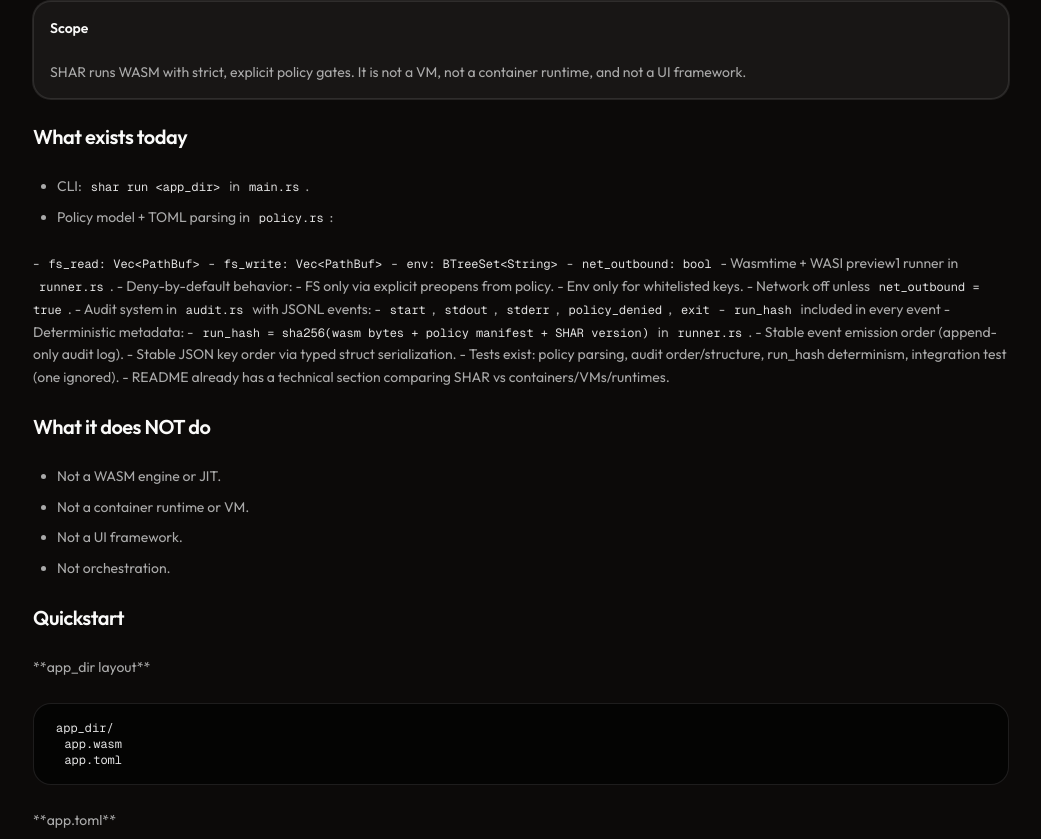
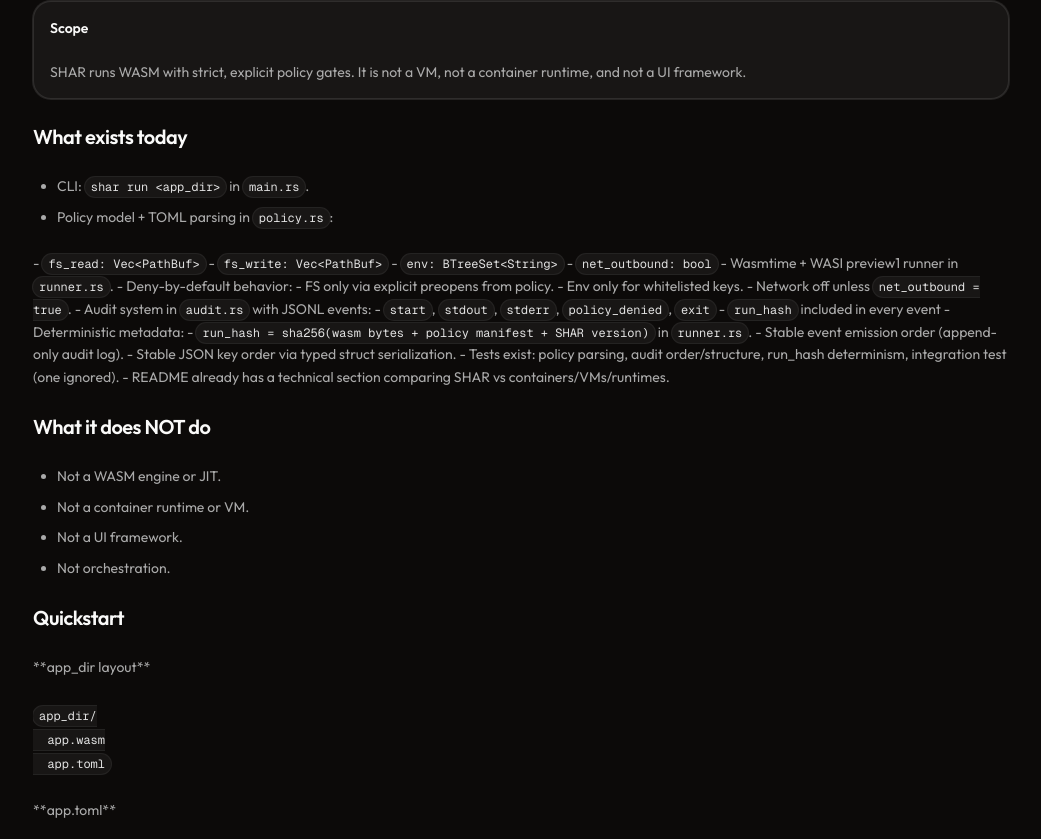
Before and after one commit to 0xXrer/myportfolio, a Next.js app: page /shar in a window 1280 px wide. Shown: the part 381-1220 px from the top of the page, without its empty margins (119-1160 px from the left). Built offline with nearby package versions, Linux system fonts and the light colour scheme.

Commit message:
Refactor pre and code components for styling updates

```diff
--- a/components/mdx.tsx
+++ b/components/mdx.tsx
@@ -67,15 +67,31 @@ const mdxComponents = {
     <li className="leading-relaxed" {...props} />
   ),
 pre: (props: React.HTMLAttributes<HTMLPreElement>) => (
-    <pre className="overflow-x-auto rounded-xl border border-white/10 bg-black/60 p-4 text-xs text-[#d6d6d6]" {...props} />
+  <pre
+    className="overflow-x-auto rounded-none border-0 bg-transparent p-0"
+    {...props}
+  />
 ),
 code: ({ className, ...props }: React.HTMLAttributes<HTMLElement>) => {
   const isBlock = className?.includes("language-")
-    const styles = isBlock
-      ? "font-mono text-[0.75rem] text-[#d6d6d6]"
-      : "px-1.5 py-0.5 font-mono text-[0.75rem] text-[#e2e2e2]"
 
-    return <code className={[styles, className].filter(Boolean).join(" ")} {...props} />
+  if (isBlock) {
+    return (
+      <code
+        className={["font-mono text-[0.75rem] text-[#d6d6d6]", className]
+          .filter(Boolean)
+          .join(" ")}
+        {...props}
+      />
+    )
+  }
+
+  return (
+    <code
+      className="rounded-md bg-white/5 px-1.5 py-0.5 font-mono text-[0.75rem] text-[#e2e2e2] ring-1 ring-white/10"
+      {...props}
+    />
+  )
 },
 strong: (props: React.HTMLAttributes<HTMLElement>) => (
   <strong className="font-semibold text-foreground/90" {...props} />
```
Lines whose indentation alone changed are shown as unchanged.
